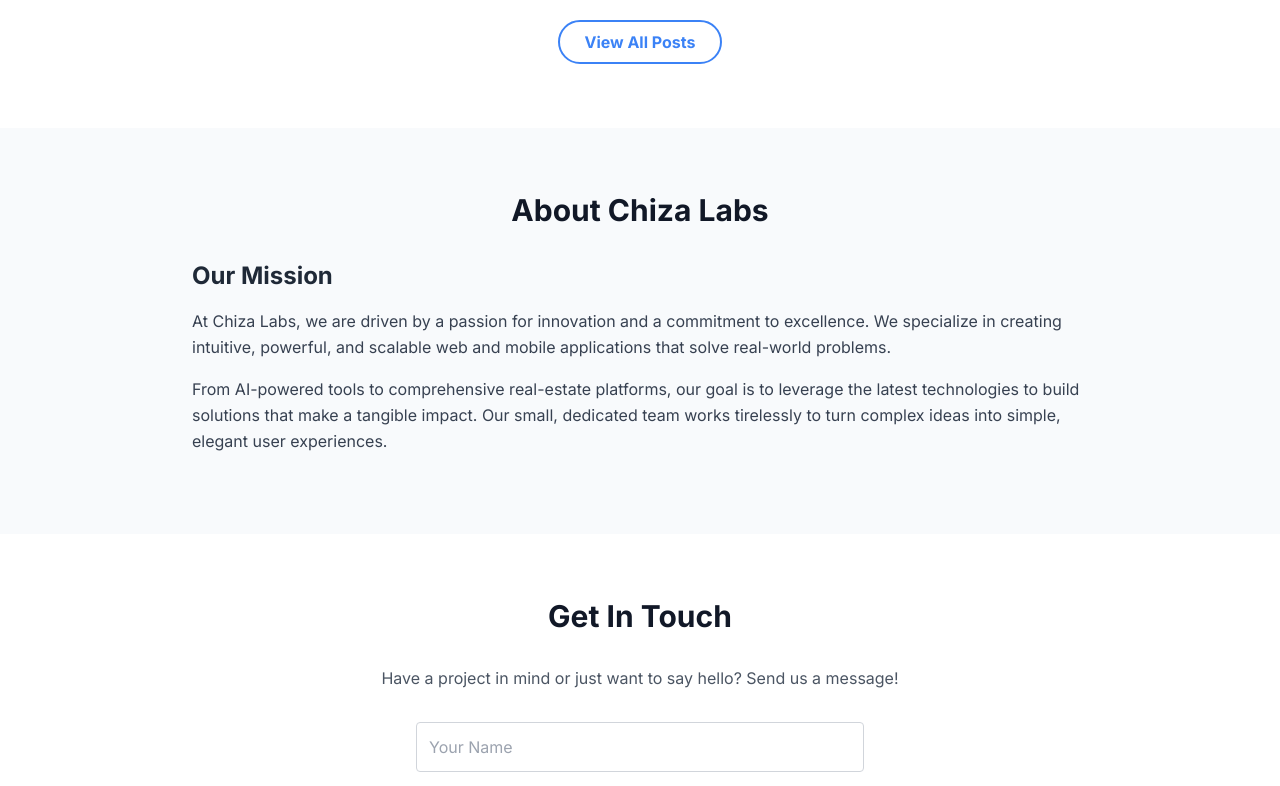
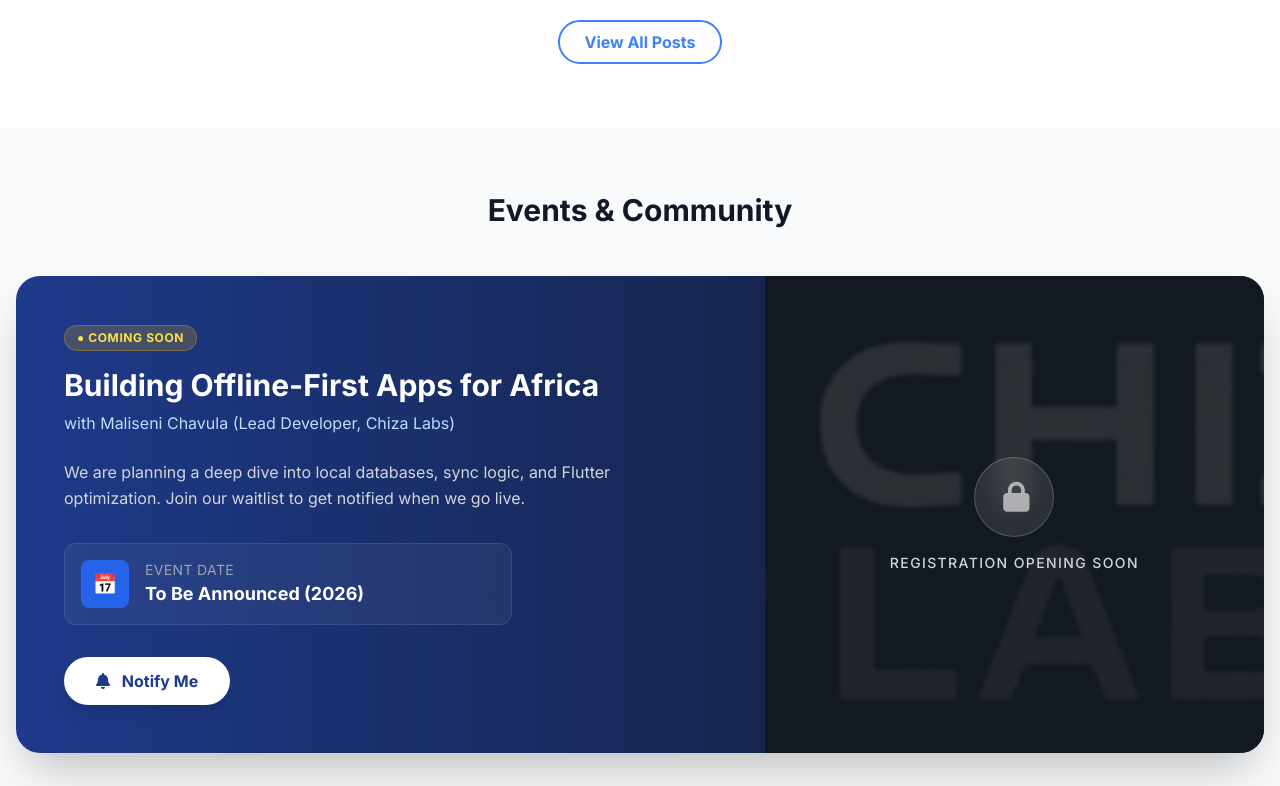
Before and after one commit to Maliseni1/ChizaLabs, a Next.js app: page / in a window 1280 px wide. Shown: the part 3980-4766 px from the top of the page. Built offline with nearby package versions, Linux system fonts and the light colour scheme.

Commit message:
feat: Update Webinar section to Coming Soon mode

```diff
--- /dev/null
+++ b/app/components/WebinarSection.tsx
@@ -0,0 +1,81 @@
+'use client';
+
+import { useState } from 'react';
+
+const NEXT_EVENT = {
+  title: "Building Offline-First Apps for Africa",
+  speaker: "Maliseni Chavula",
+  role: "Lead Developer, Chiza Labs",
+  description: "We are planning a deep dive into local databases, sync logic, and Flutter optimization. Join our waitlist to get notified when we go live.",
+};
+
+export default function WebinarSection() {
+  const [isRegistered, setIsRegistered] = useState(false);
+
+  return (
+    <div className="w-full bg-gradient-to-r from-blue-900 to-gray-900 rounded-3xl shadow-2xl overflow-hidden text-white relative">
+
+      {/* Background decoration */}
+      <div className="absolute top-0 right-0 w-64 h-64 bg-blue-500/20 rounded-full blur-3xl -translate-y-1/2 translate-x-1/2"></div>
+
+      <div className="flex flex-col lg:flex-row">
+
+        {/* LEFT: Content */}
+        <div className="p-8 lg:p-12 flex-1 z-10">
+          <div className="inline-block px-3 py-1 bg-yellow-500/20 text-yellow-300 border border-yellow-500/30 rounded-full text-xs font-bold uppercase tracking-wider mb-4">
+            ● Coming Soon
+          </div>
+
+          <h3 className="text-3xl font-bold mb-2">{NEXT_EVENT.title}</h3>
+          <p className="text-blue-200 mb-6">with {NEXT_EVENT.speaker} ({NEXT_EVENT.role})</p>
+
+          <p className="text-gray-300 mb-8 leading-relaxed max-w-xl">
+            {NEXT_EVENT.description}
+          </p>
+
+          {/* Date Placeholder instead of Timer */}
+          <div className="flex items-center gap-4 mb-8 bg-white/5 p-4 rounded-xl border border-white/10 max-w-md">
+            <div className="w-12 h-12 bg-blue-600 rounded-lg flex items-center justify-center text-xl">
+              📅
+            </div>
+            <div>
+              <p className="text-sm text-gray-400 uppercase tracking-wide">Event Date</p>
+              <p className="text-lg font-bold text-white">To Be Announced (2026)</p>
+            </div>
+          </div>
+
+          {!isRegistered ? (
+            <button
+              onClick={() => setIsRegistered(true)}
+              className="bg-white text-blue-900 hover:bg-gray-100 font-bold py-3 px-8 rounded-full transition-all shadow-lg hover:shadow-white/20"
+            >
+              <i className="fas fa-bell mr-2"></i> Notify Me
+            </button>
+          ) : (
+            <div className="flex items-center gap-2 text-green-400 font-bold bg-green-400/10 px-4 py-2 rounded-lg inline-block">
+              <i className="fas fa-check-circle"></i> You're on the waitlist!
+            </div>
+          )}
+        </div>
+
+        {/* RIGHT: Visual / Thumbnail */}
+        <div className="lg:w-2/5 bg-gray-800 relative min-h-[300px] lg:min-h-full">
+           <div className="absolute inset-0 flex flex-col items-center justify-center bg-black/40 z-10">
+             <div className="w-20 h-20 rounded-full bg-white/10 backdrop-blur-md flex items-center justify-center border border-white/20">
+                <i className="fas fa-lock text-3xl ml-1 text-white opacity-60"></i>
+             </div>
+             <p className="mt-4 font-medium tracking-widest text-sm uppercase text-gray-300">Registration Opening Soon</p>
+           </div>
+
+           {/* Placeholder Image Background */}
+           <img
+             src="/chizalabs-logo.png"
+             className="w-full h-full object-cover opacity-30 grayscale"
+             alt="Webinar Thumbnail"
+           />
+        </div>
+
+      </div>
+    </div>
+  );
+}
--- a/app/page.tsx
+++ b/app/page.tsx
@@ -16,6 +16,7 @@
 import HoverCard from './components/HoverCard';
 import HeroVideo from './components/HeroVideo';
 import CommunityPoll from './components/CommunityPoll';
+import WebinarSection from './components/WebinarSection';
 
 export default function Home() {
   const [isMenuOpen, setIsMenuOpen] = useState(false);
@@ -337,6 +338,18 @@
           </div>
         </section>
 
+        {/* Live Events / Webinars */}
+        <section className="py-16 bg-gray-50 dark:bg-gray-900 transition-colors duration-300">
+          <div className="container mx-auto px-4">
+            <ScrollAnimation>
+              <h2 className="text-3xl text-center mb-12 text-gray-900 dark:text-white font-bold">
+                Events & Community
+              </h2>
+              <WebinarSection />
+            </ScrollAnimation>
+          </div>
+        </section>
+
         {/* About Section */}
         <section id="about" className="py-16 bg-slate-50 dark:bg-gray-950 transition-colors duration-300">
           <div className="container mx-auto px-4">
```
